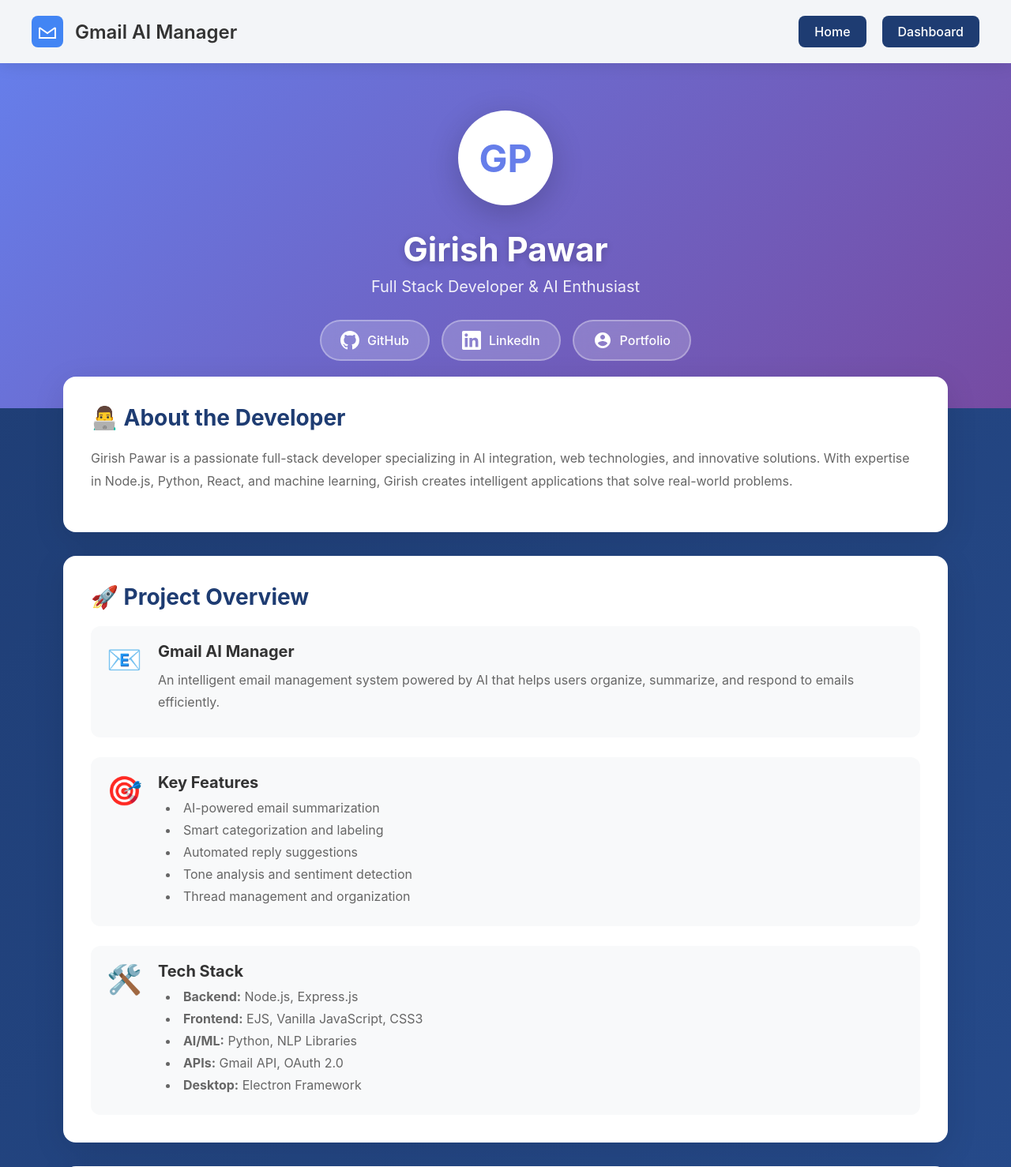
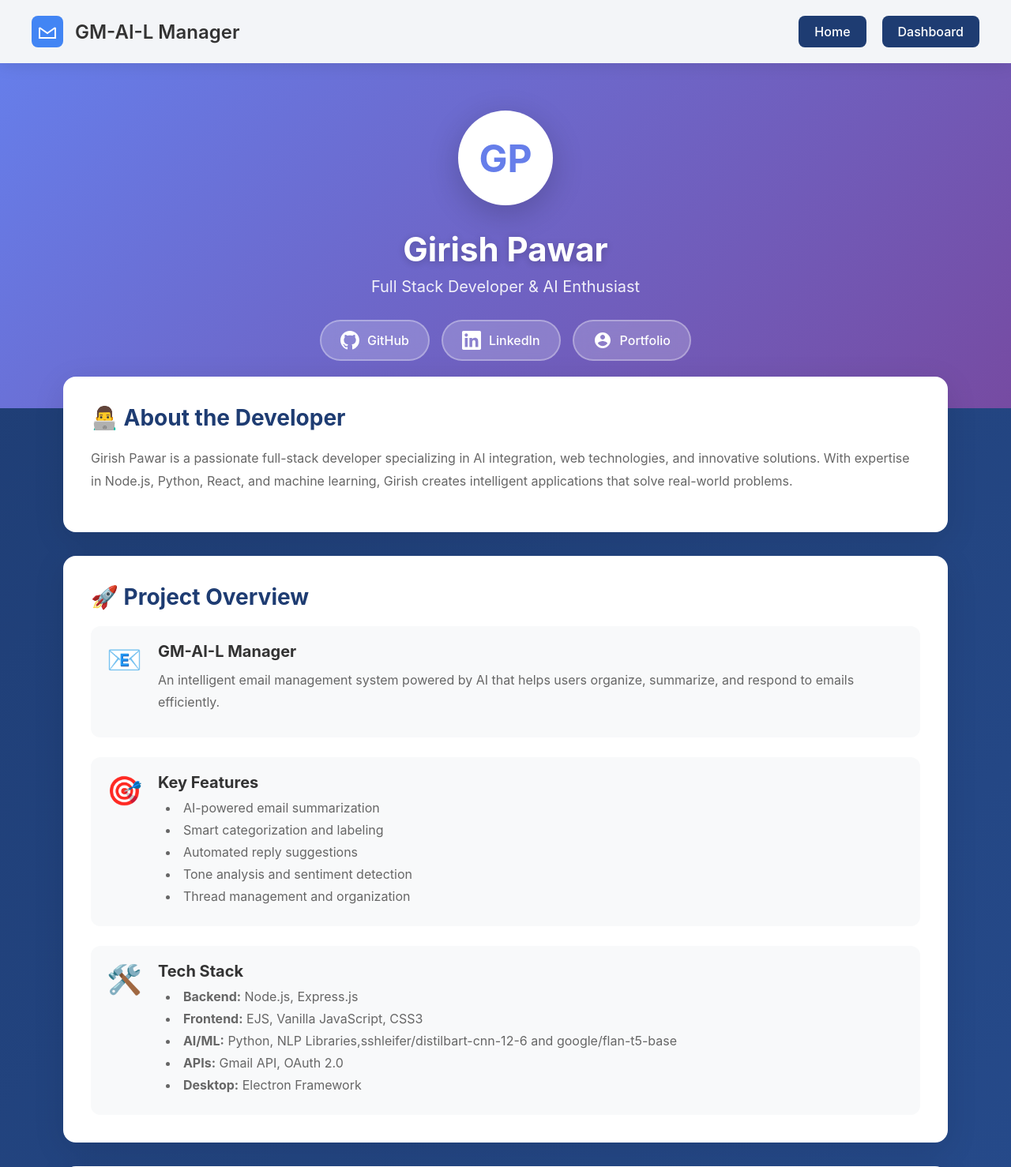
Before and after one commit to GirishPawar1999/GM-AI-L-manager, a Node server app: page /dev in a window 1280 px wide. Shown: the top 1478 px of the page at 79% size. Run offline with Node 20, Linux system fonts and the light colour scheme.

Commit message:
Update Dev.ejs

```diff
--- a/views/Dev.ejs
+++ b/views/Dev.ejs
@@ -4,7 +4,7 @@
 <head>
     <meta charset="UTF-8">
     <meta name="viewport" content="width=device-width, initial-scale=1.0">
-    <title>Developer Information - Gmail AI Manager</title>
+    <title>Developer Information - GM-AI-L Manager</title>
     <link rel="stylesheet" href="/Dev.css">
 </head>
 
@@ -17,7 +17,7 @@
                     <path d="M10 15 L20 22 L30 15 M10 15 L10 28 L30 28 L30 15" stroke="white" stroke-width="2"
                         fill="none" />
                 </svg>
-                <h1>Gmail AI Manager</h1>
+                <h1>GM-AI-L Manager</h1>
             </div>
             <nav>
                 <a href="/home" class="nav-link">Home</a>
@@ -41,7 +41,7 @@
                             </svg>
                             GitHub
                         </a>
-                        <a href="https://www.linkedin.com/in/girish-pawar" target="_blank" class="social-btn">
+                        <a href="https://www.linkedin.com/in/girish-pawar-1026a9129/" target="_blank" class="social-btn">
                             <svg width="24" height="24" viewBox="0 0 24 24" fill="currentColor">
                                 <path
                                     d="M20.447 20.452h-3.554v-5.569c0-1.328-.027-3.037-1.852-3.037-1.853 0-2.136 1.445-2.136 2.939v5.667H9.351V9h3.414v1.561h.046c.477-.9 1.637-1.85 3.37-1.85 3.601 0 4.267 2.37 4.267 5.455v6.286zM5.337 7.433c-1.144 0-2.063-.926-2.063-2.065 0-1.138.92-2.063 2.063-2.063 1.14 0 2.064.925 2.064 2.063 0 1.139-.925 2.065-2.064 2.065zm1.782 13.019H3.555V9h3.564v11.452zM22.225 0H1.771C.792 0 0 .774 0 1.729v20.542C0 23.227.792 24 1.771 24h20.451C23.2 24 24 23.227 24 22.271V1.729C24 .774 23.2 0 22.222 0h.003z" />
@@ -77,7 +77,7 @@
                         <div class="detail-item">
                             <div class="icon">📧</div>
                             <div>
-                                <h4>Gmail AI Manager</h4>
+                                <h4>GM-AI-L Manager</h4>
                                 <p>An intelligent email management system powered by AI that helps users organize,
                                     summarize, and respond to emails efficiently.</p>
                             </div>
@@ -104,7 +104,7 @@
                                 <ul>
                                     <li><strong>Backend:</strong> Node.js, Express.js</li>
                                     <li><strong>Frontend:</strong> EJS, Vanilla JavaScript, CSS3</li>
-                                    <li><strong>AI/ML:</strong> Python, NLP Libraries</li>
+                                    <li><strong>AI/ML:</strong> Python, NLP Libraries,sshleifer/distilbart-cnn-12-6 and google/flan-t5-base</li>
                                     <li><strong>APIs:</strong> Gmail API, OAuth 2.0</li>
                                     <li><strong>Desktop:</strong> Electron Framework</li>
                                 </ul>
```
